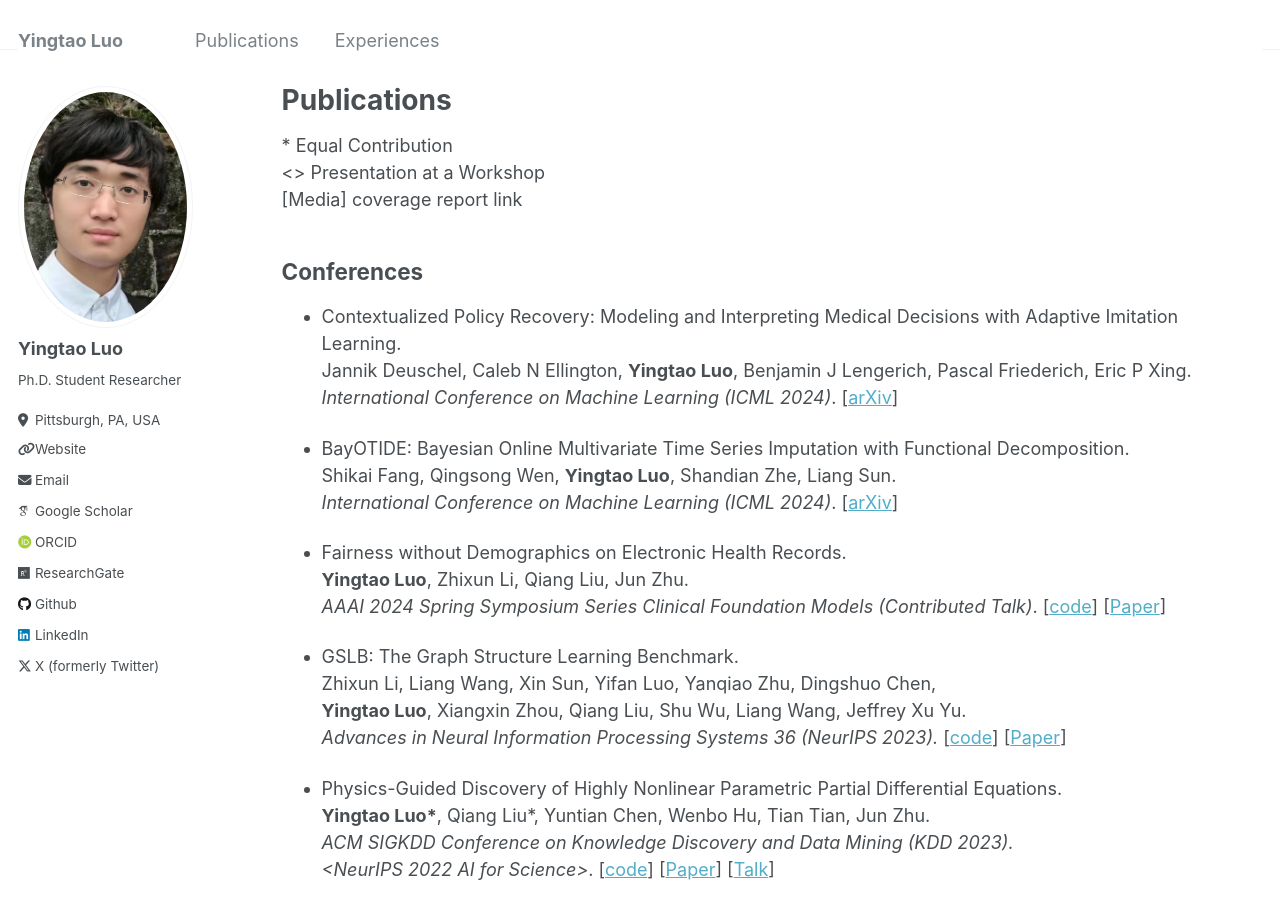
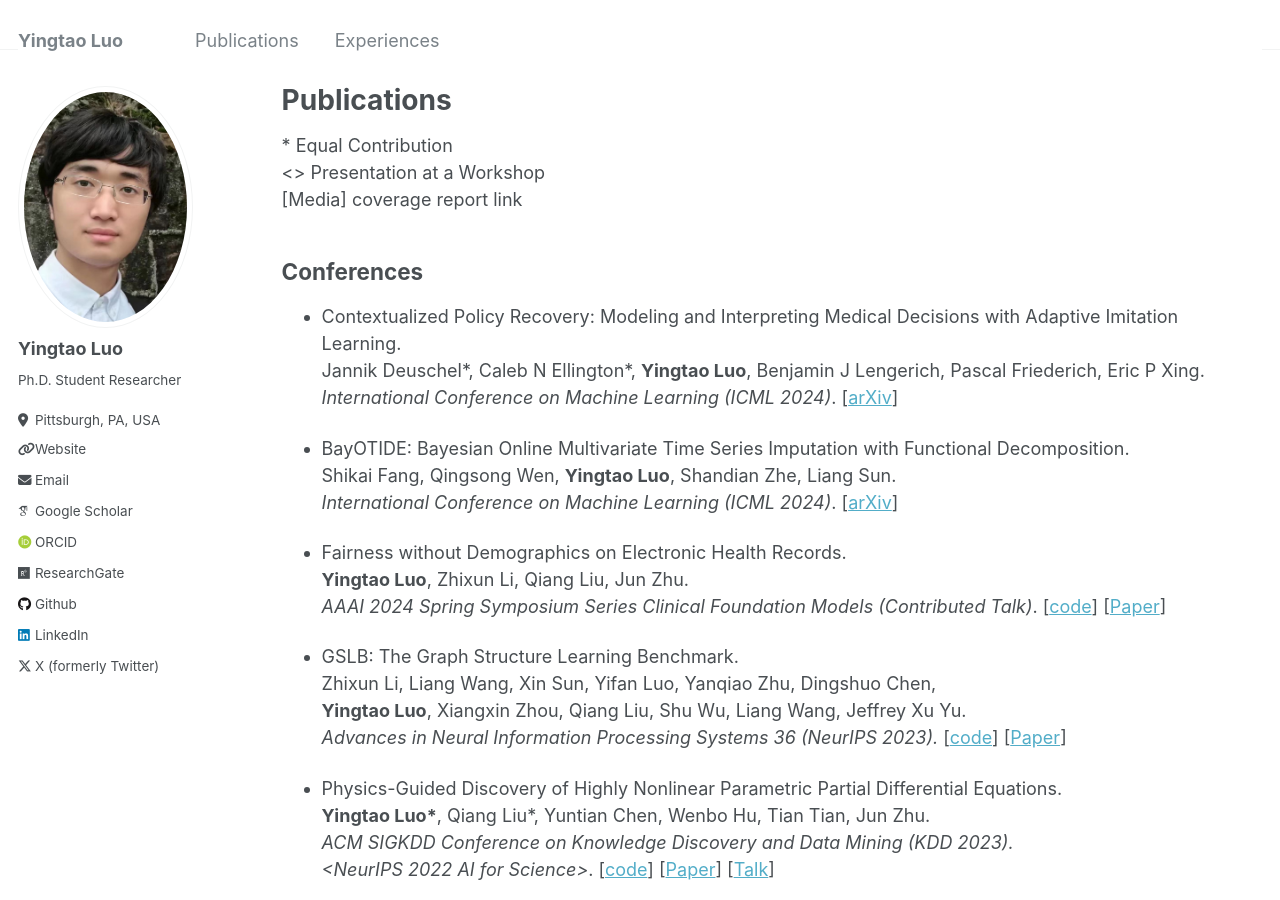
Before and after one commit to yingtaoluo/yingtaoluo.github.io, a Jekyll site: the page built from _pages/publications.md, in a window 1280 px wide and 900 px high. Built offline with Jekyll 4.4.1, drawn with Linux system fonts in a browser that asks for light colours; some web fonts are replaced.

```diff
--- a/_pages/publications.md
+++ b/_pages/publications.md
@@ -19,7 +19,7 @@ author_profile: true
 ## Conferences
 
 * Contextualized Policy Recovery: Modeling and Interpreting Medical Decisions with Adaptive Imitation Learning.
-Jannik Deuschel, Caleb N Ellington, __Yingtao Luo__, Benjamin J Lengerich, Pascal Friederich, Eric P Xing.
+Jannik Deuschel\*, Caleb N Ellington\*, __Yingtao Luo__, Benjamin J Lengerich, Pascal Friederich, Eric P Xing.
 *International Conference on Machine Learning (ICML 2024)*. [[arXiv](https://arxiv.org/pdf/2310.07918.pdf)]
 
 * BayOTIDE: Bayesian Online Multivariate Time Series Imputation with Functional Decomposition.
```
